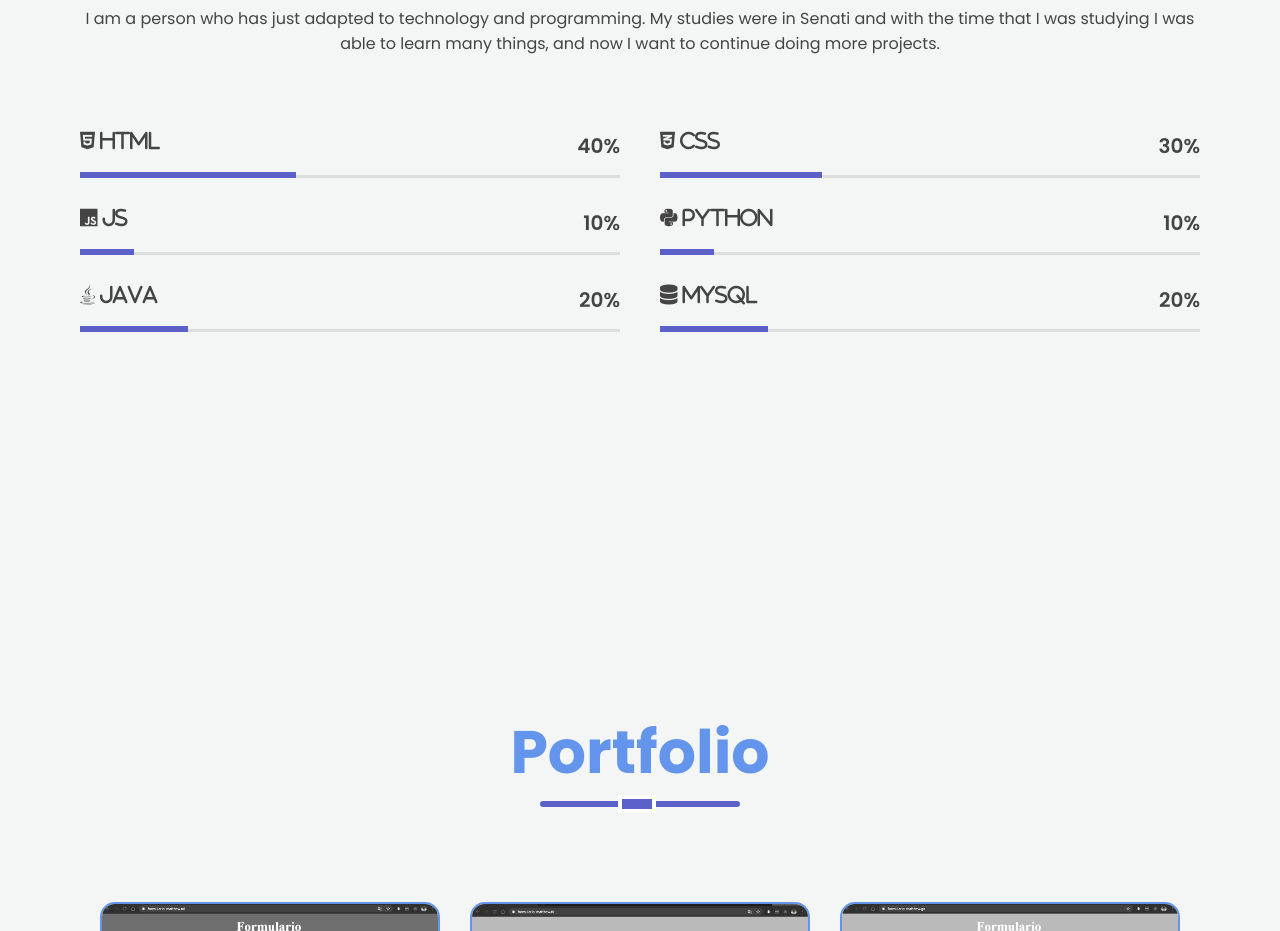
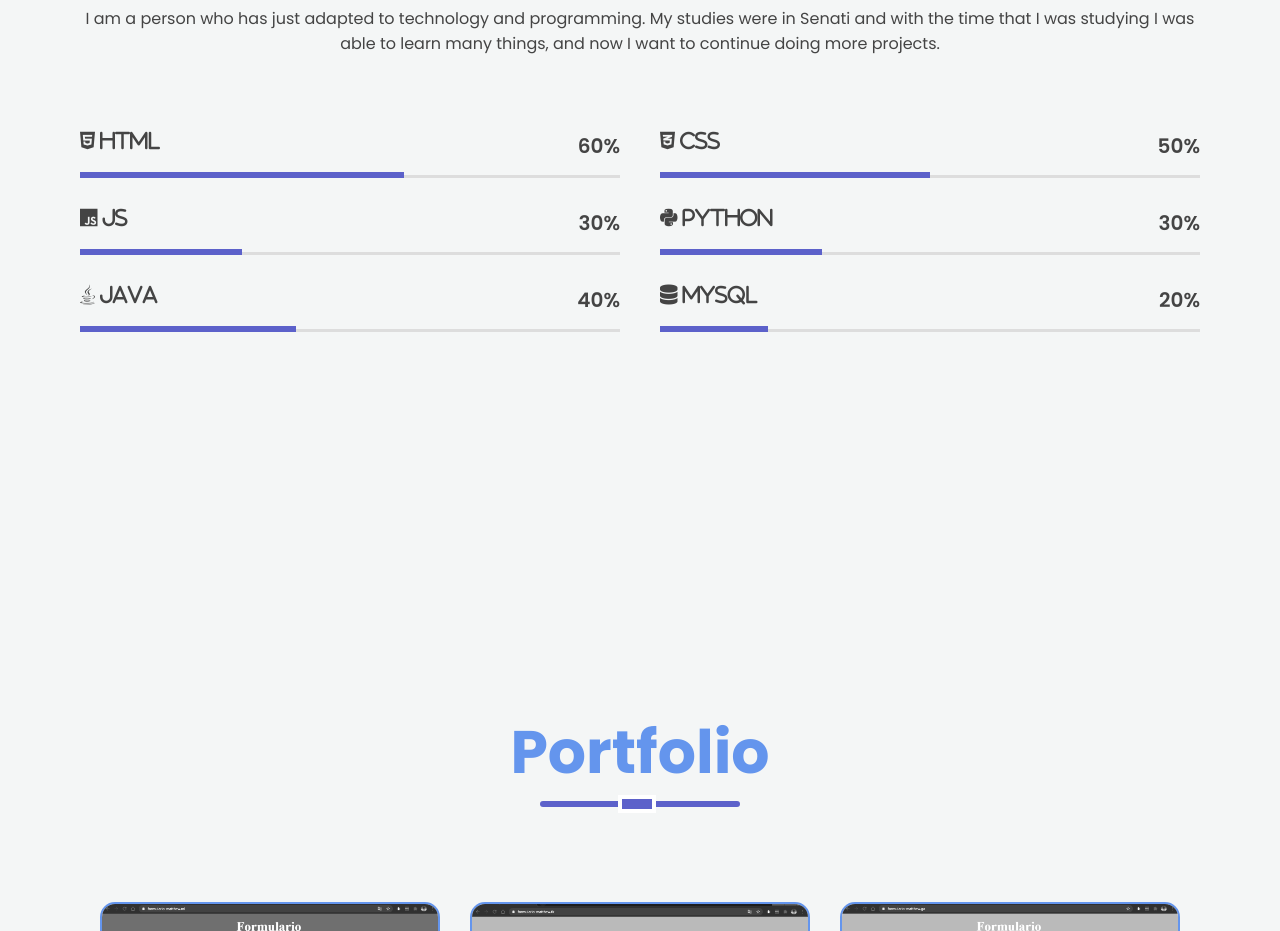
Before and after one commit to MatthewFY13/matthewfy, a plain HTML site: page index.html in a window 1280 px wide. Shown: the part 1200-2131 px from the top of the page. Drawn offline with nearby package versions, Linux system fonts and the light colour scheme.

Commit message:
actualización

```diff
--- a/index.html
+++ b/index.html
@@ -108,7 +108,7 @@
             <div class="skill">
                 <div class="skill-info">
                     <span class="fa fa-html5"> HTML</span>
-                    <span>40%</span>
+                    <span>60%</span>
                 </div>
                 <div class="skill-bar html"></div>
             </div>
@@ -116,7 +116,7 @@
             <div class="skill">
                 <div class="skill-info">
                     <span class="fab fa-css3-alt"> CSS</span>
-                    <span>30%</span>
+                    <span>50%</span>
                 </div>
                 <div class="skill-bar css"></div>
             </div>
@@ -124,7 +124,7 @@
             <div class="skill">
                 <div class="skill-info">
                     <span class="fab fa-js"> JS</span>
-                    <span>10%</span>
+                    <span>30%</span>
                 </div>
                 <div class="skill-bar js"></div>
             </div>
@@ -132,7 +132,7 @@
             <div class="skill">
                 <div class="skill-info">
                     <span class="fab fa-python"> PYTHON</span>
-                    <span>10%</span>
+                    <span>30%</span>
                 </div>
                 <div class="skill-bar python"></div>
             </div>
@@ -140,7 +140,7 @@
             <div class="skill">
                 <div class="skill-info">
                     <span class="fab fa-java"> JAVA</span>
-                    <span>20%</span>
+                    <span>40%</span>
                 </div>
                 <div class="skill-bar java"></div>
             </div>
--- a/style.css
+++ b/style.css
@@ -277,19 +277,19 @@ section .title::after
     transition: all 0.5s ease-in-out;
 }
 .html:after{
-    width: 40%;
+    width: 60%;
 }
 .css:after{
+    width: 50%;
+}
+.js:after{
     width: 30%;
 }
-.js:after{
-    width: 10%;
-}
 .python:after{
-    width: 10%;
+    width: 30%;
 }
 .java:after{
-    width: 20%;
+    width: 40%;
 }
 .mysql:after{
     width: 20%;
@@ -423,6 +423,7 @@ section .title::after
     border-radius: 8px;
     transform: translateX(-50%);
 }
+
 .contact .contact-content .column{
     width: 80%;
     margin: auto;
```
